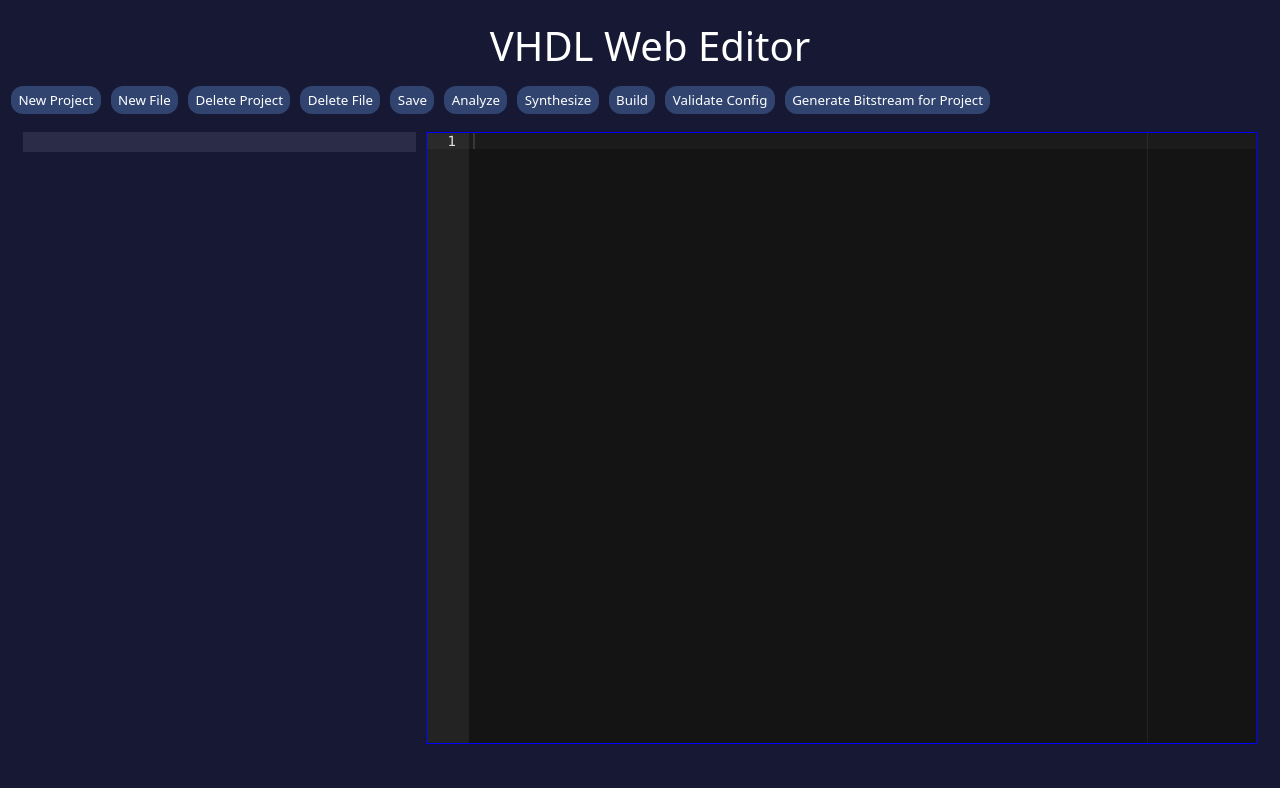
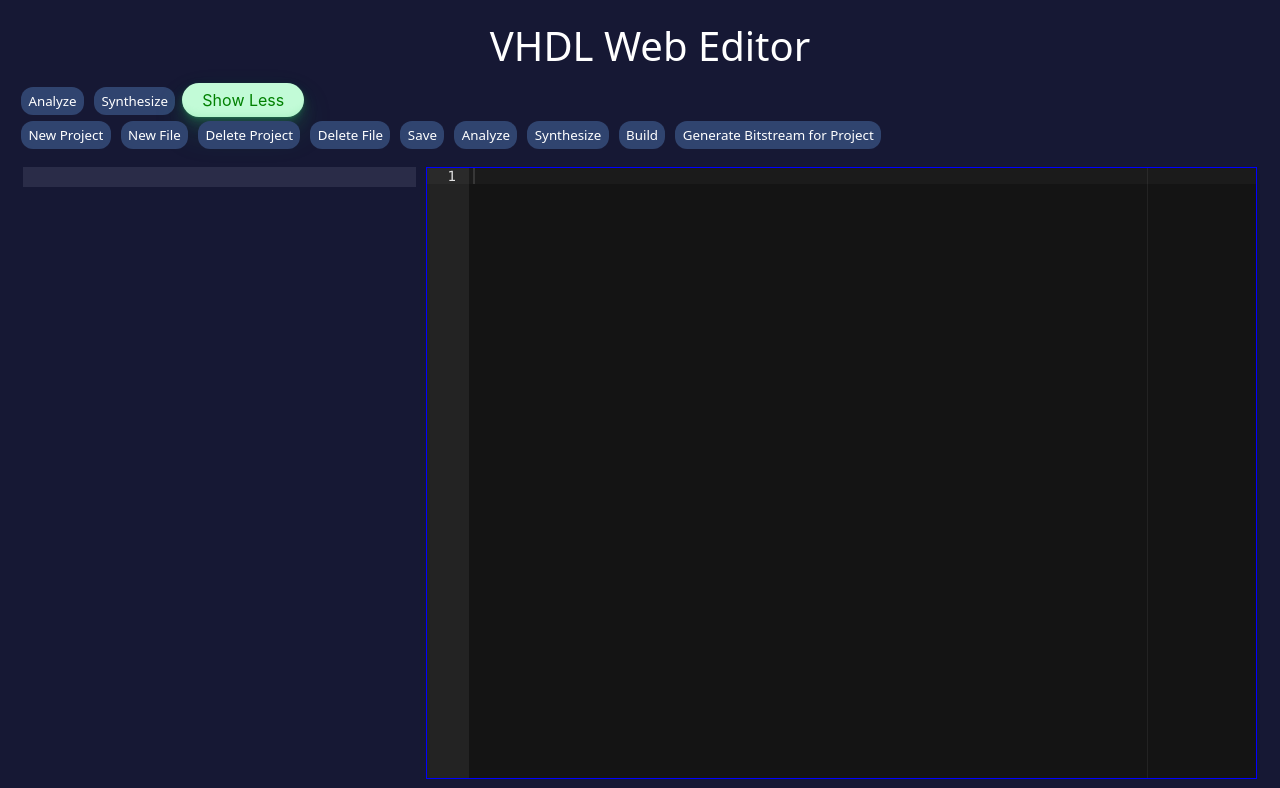
Before and after one commit to dahalankur/es4VHDL, a Flask app: template templates/index.html in a window 1280 px wide. Shown: the top 788 px of the page. Run offline with Flask 3, Linux system fonts and the light colour scheme; the template is opened without the code that fills it, so the values that code supplies are empty; some libraries are stand-ins or nearby versions.

Commit message:
Add edit photo, hover image, drop down, fetch requests

```diff
--- a/app.py
+++ b/app.py
@@ -6,7 +6,7 @@ import toml
 import logging
 from pathlib import Path
 from build_files import safe_run
-from flask import Flask, render_template, request, flash, redirect, url_for, jsonify, send_file
+from flask import Flask, render_template, request, flash, redirect, send_from_directory, url_for, jsonify, send_file
 from flask_htpasswd import HtPasswdAuth
 
 # TODO: vulnerability: if the user sends some other path in one of the GET requests, we will currently run the command for another user. We do not want this, so we want
@@ -25,6 +25,16 @@ from flask_htpasswd import HtPasswdAuth
 
 #  ------ END OF LOGGING INFO ---------
 
+
+
+# ----------- JSON RESPONSE INFO -------------
+# Every response from the server should be a
+# JSON object for normal responses
+#
+# { 'result'  : 'success' | 'fail',
+#   'message' : 'some message',
+#   'tree'   ?: tree_data }
+# ---------- END OF JSON RESPONSE INFO -------
 
 
 default_msg = '''
@@ -54,6 +64,7 @@ htpasswd = HtPasswdAuth(app)
 @app.errorhandler(404)
 def page_not_found(e):
     return render_template('404.html'), 404
+
 
 # TODO: change this, simplify the workflow later when dealing with frontend
 # TODO: Update the size of the file tree and the editor window to be correct.
@@ -88,9 +99,11 @@ def delete_file(user):
     to_delete = request.args.get('filename')
     if os.path.exists(path=to_delete):
         if not os.path.isfile(path=to_delete):
-            app.logger.error(f"{user}: Cannot delete non-file {to_delete}")
-            # TODO: send message to frontend about file not being able to be deleted
-            return redirect(url_for('index'))
+            err_msg = f"{user}: Cannot delete non-file {to_delete}"
+            app.logger.error(err_msg)
+            return jsonify({ "tree": make_tree(path),
+                            "result": 'fail',
+                             "message": err_msg })
         # Delete the file
         try:
             os.remove(to_delete)
@@ -101,8 +114,10 @@ def delete_file(user):
     else:
         # TODO: send message to frontend about file not existing
         app.logger.error(f"{user}: File {to_delete} does not exist")
-        return redirect(url_for('index'))
-    return render_template('index.html', tree=make_tree(path), file_contents=default_msg), 200
+        return jsonify({ "tree": make_tree(path),
+                         "result": 'fail',
+                         "message": f'File {to_delete} does not exist'})
+    return jsonify({ "tree": make_tree(path), "result": 'success', "message": '' })
 
 
 @app.route('/delete_folder', methods = ['GET'])
@@ -112,9 +127,12 @@ def delete_folder(user):
     to_delete = request.args.get('current_dir')
     if os.path.exists(path=to_delete):
         if not os.path.isdir(to_delete):
-            app.logger.error(f"{user}: Cannot delete non-folder {to_delete}")
+            err_msg = f"{user}: Cannot delete non-folder {to_delete}"
+            app.logger.error(err_msg);
             # TODO: send message to frontend about folder not being able to be deleted
-            return redirect(url_for('index'))
+            return jsonify({ "tree": make_tree(path),
+                             "result": 'fail',
+                             "message": err_msg })
         # Delete the folder
         try:
             shutil.rmtree(to_delete, ignore_errors=False, onerror=None)
@@ -125,8 +143,8 @@ def delete_folder(user):
     else:
         # TODO: send message to frontend about folder not existing
         app.logger.error(f"{user}: Folder {to_delete} does not exist")
-        return redirect(url_for('index'))
-    return render_template('index.html', tree=make_tree(path), file_contents=default_msg), 200
+        return jsonify({ "tree": make_tree(path), "result": 'fail', "message": f'Folder {to_delete} does not exist' })
+    return jsonify({ "tree": make_tree(path), "result": 'success', "message": '' })
 
 
 @app.route('/new_folder', methods = ['GET'])
@@ -139,8 +157,11 @@ def new_folder(user):
     if os.path.exists(path=current_dir):
         if os.path.exists(path=new_dir):
             # TODO: send message to frontend about directory already existing
-            app.logger.error(f"{user}: Directory {new_dir} already exists")
-            return redirect(url_for('index'))
+            err_msg = f"{user}: Directory {new_dir} already exists"
+            app.logger.error(err_msg)
+            return jsonify({ "tree": make_tree(path),
+                            "result": 'fail',
+                            "message": err_msg })
 
         try:
         # Create the new directory with appropriate permissions
@@ -152,9 +173,11 @@ def new_folder(user):
             # TODO: send to frontend
     else:
         # TODO: send message to frontend about file not being able to be created
-        app.logger.error(f"{user}: Path to directory {new_dir} does not exist")
-        return redirect(url_for('index'))
-    return render_template('index.html', tree=make_tree(path), file_contents=default_msg), 200
+        err_msg = f"{user}: Path to directory {new_dir} does not exist"
+        app.logger.error(err_msg)
+        return jsonify({ "tree": make_tree(path),
+                         "result": 'fail',
+                         "message": err_msg })
 
 
 @app.route('/new_project', methods = ['GET'])
@@ -191,8 +214,9 @@ src       = []   # List all vhd files you need to build your project
     else:
         app.logger.error(f"{user}: Project {projname} already exists")
         # TODO: send this to frontend
-        return redirect(url_for('index'))
-    return render_template('index.html', tree=make_tree(path), file_contents=default_msg), 200
+    return jsonify({ "tree": make_tree(path),
+                    "result": 'success',
+                    "message": '' })
 
 @app.route('/new_file', methods = ['POST'])
 @htpasswd.required
@@ -209,9 +233,7 @@ def new_file(user):
             error_msg = f"File {filename} already exists"
             app.logger.error(f"{user}: {error_msg}")
             # TODO: send to frontend
-            response = {"contents" : error_msg, "success" : False}
-            # flash('DUPLICATE FILE!!! DUH')
-            # return redirect(url_for('index'))
+            response = {"contents" : error_msg, "result": 'fail', "message": error_msg}
             return jsonify(response)
         try:
             open(filename, "w")
@@ -224,10 +246,17 @@ def new_file(user):
         app.logger.error(f"{user}: Directory {current_dir} does not exist")
         # TODO: send to frontend
         # return redirect(url_for('index'))
-        response = {"success": False, "contents": f"{user}: Directory {current_dir} does not exist"}
+        # response = {"success": False, "contents": f"{user}: Directory {current_dir} does not exist"}
+        return jsonify({'result': 'fail',
+                        'message': f"{user}: Directory {current_dir} does not exist",
+                        "tree":make_tree(path)})
         return jsonify(response)
-    tree = make_tree(path)
-    return jsonify({"success": True, "contents": tree})
+    # tree = make_tree(path)
+    # return jsonify({"success": True, "contents": tree})
+    return jsonify({'result': 'success',
+                    'message': 'Successfully created the new file',
+                    "tree":make_tree(path)})
+
 
     # return render_template('index.html', tree=make_tree(path), file_contents=default_msg), 200
 
@@ -399,7 +428,8 @@ def generate_bin(user):
 
     return jsonify({
             "output" : output,
-            "success" : build_success
+            "success" : build_success,
+            "tree": make_tree(user)
         })
 
 @app.route("/build", methods=['GET'])
@@ -501,7 +531,12 @@ def build(user):
         return redirect(url_for('index'))
 
     app.logger.info(f"{user}: Ran build script on {directory}")
-    return render_template('index.html', tree=make_tree(path), file_contents=default_msg), 200
+    return jsonify({'result': 'success',
+                    'tree': make_tree(user),
+                    'output': output,
+                    'message': ''
+
+    })
 
 def generate_pinconstraint(user, config):
     if not os.path.exists(path=config):
@@ -567,6 +602,11 @@ all:
 
 # TODO: use safe_run for synthesis and build and other external calls
 
+# Serves the image for edit icon
+@app.route('/images/edit-icon.png', methods=['GET'])
+def get_edit_icon():
+    # the image is in static/edit_icon.jpeg
+    return send_from_directory('static', 'edit-icon.png')
 
 if __name__=="__main__":
     app.run(host='localhost', port=8080, debug=True, use_reloader=True)
--- a/static/style.css
+++ b/static/style.css
@@ -1,6 +1,7 @@
 html {
   background-color: rgb(22, 24, 52);
 }
+
 .title {
   font-family: "Inter var", ui-sans-serif, system-ui, -apple-system, system-ui, "Segoe UI", Roboto, "Helvetica Neue", Arial, "Noto Sans", sans-serif, "Apple Color Emoji", "Segoe UI Emoji", "Segoe UI Symbol", "Noto Color Emoji";
   font-size: 40px;
@@ -118,6 +119,10 @@ ul {
   list-style-type: "";
   font-family: "Inter var", ui-sans-serif, system-ui, -apple-system, system-ui, "Segoe UI", Roboto, "Helvetica Neue", Arial, "Noto Sans", sans-serif, "Apple Color Emoji", "Segoe UI Emoji", "Segoe UI Symbol", "Noto Color Emoji";
 }
+.file-tree-file:hover {
+  /* box-shadow: rgba(23, 40, 169, 0.35) 0 -25px 18px -14px inset, rgba(11, 34, 112, 0.25) 0 1px 2px, rgba(44, 187, 99, .25) 0 2px 4px, rgba(44, 187, 99, .25) 0 4px 8px, rgba(26, 51, 126, 0.25) 0 8px 16px, rgba(30, 40, 152, 0.25) 0 16px 32px; */
+  /* transform: scale(1.02) rotate(-1deg); */
+}
 
 /* Below is taken from this tutorial on drop downs */
 
@@ -134,7 +139,6 @@ ul {
   user-select: none;
   /* border: 1px solid gray; */
   color: white;
-
 }
 
 .caret::before {
@@ -232,3 +236,35 @@ ul {
     justify-content: space-evenly;
   }
 }
+
+
+/* CSS */
+.button-33 {
+  background-color: #c2fbd7;
+  border-radius: 100px;
+  box-shadow: rgba(44, 187, 99, .2) 0 -10px 10px -10px inset, rgba(44, 187, 99, .15) 0 1px 2px, rgba(44, 187, 99, .15) 0 2px 4px, rgba(44, 187, 99, .15) 0 4px 8px, rgba(44, 187, 99, .15) 0 8px 16px, rgba(44, 187, 99, .15) 0 16px 32px;
+  color: green;
+  cursor: pointer;
+  display: inline-block;
+  font-family: CerebriSans-Regular, -apple-system, system-ui, Roboto, sans-serif;
+  padding: 7px 20px;
+  text-align: center;
+  text-decoration: none;
+  transition: all 250ms;
+  border: 0;
+  font-size: 16px;
+  user-select: none;
+  -webkit-user-select: none;
+  touch-action: manipulation;
+}
+
+
+.button-33:hover {
+  box-shadow: rgba(44, 187, 99, .35) 0 -25px 18px -14px inset, rgba(44, 187, 99, .25) 0 1px 2px, rgba(44, 187, 99, .25) 0 2px 4px, rgba(44, 187, 99, .25) 0 4px 8px, rgba(44, 187, 99, .25) 0 8px 16px, rgba(44, 187, 99, .25) 0 16px 32px;
+  transform: scale(1.05) rotate(-1deg);
+}
+
+.button-40:hover {
+  box-shadow: rgba(23, 40, 169, 0.35) 0 -25px 18px -14px inset, rgba(11, 34, 112, 0.25) 0 1px 2px, rgba(44, 187, 99, .25) 0 2px 4px, rgba(44, 187, 99, .25) 0 4px 8px, rgba(26, 51, 126, 0.25) 0 8px 16px, rgba(30, 40, 152, 0.25) 0 16px 32px;
+  transform: scale(1.02) rotate(-1deg);
+}
--- a/templates/index.html
+++ b/templates/index.html
@@ -48,13 +48,8 @@
                 .then(response => {
                     return response.json()
                 }).then(data => {
-                    if (data.success) {
-                        // console.log(data.contents);
-                        //document.treeContainer.innerHTML = tree
-                        console.log("Nothing in this branch XXYYZZ");
-                    }
-                    else {
-                        alert(data.contents);
+                    if (data.result !== 'success') {
+                        alert(data.message);
                     }
                 });
         }
@@ -375,7 +370,18 @@
         }
     }
 </script>
-
+<script>
+function ChangeDropDown() {
+  var dropdown = document.getElementById("dropdownButtonTop");
+  if (dropdown.style.display === "none") {
+    dropdown.style.display = "block";
+    document.getElementById("DropDown").innerHTML = "Show Less";
+  } else {
+    dropdown.style.display = "none";
+    document.getElementById("DropDown").innerHTML = "Show More";
+  }
+}
+</script>
 <script src="https://cdnjs.cloudflare.com/ajax/libs/ace/1.12.3/ace.js"
     integrity="sha512-yARx+3W/tyZPXyRfZ4DLRdj0rXF2yjH2D6bKpPslrl1c62Q6ZC808L++ft9jkzIN9vmLtQCFsYNrzoOE/Im2Dg=="
     crossorigin="anonymous" referrerpolicy="no-referrer"></script>
@@ -384,8 +390,11 @@
     <div class="title"> VHDL Web Editor </div>
 
     <div id="navbar-container">
-        <div class="navbar-top">
-
+        <div class="navbar-top" style="margin-left: 10">
+            <button class="button-40" id="Analyze" onclick="analyze()">Analyze</button>
+            <button class="button-40" role="button" onclick="synthesize()">Synthesize</button>
+            <button class="button-33" id="DropDown" onclick="ChangeDropDown()">Show Less </button>
+            <div id="dropdownButtonTop" style="margin-left: 10">
                 <button class="button-40" id="New_Project" onclick="new_project()">New Project</button>
                 <button class="button-40" id="New_File" onclick="new_file()">New File</button>
                 <!-- <button class="button-40"  id="New_Folder" onclick="new_folder()">New Folder</button> -->
@@ -395,8 +404,9 @@
                 <button class="button-40" id="Analyze" onclick="analyze()">Analyze</button>
                 <button class="button-40" role="button" onclick="synthesize()">Synthesize</button>
                 <button class="button-40" id="Build" onclick="build()">Build</button>
-            <button class="button-40" id="ValidateTOML" onclick="save_file(); validateToml()">Validate Config</button>
-            <button class="button-40" id="Generate_Bin" onclick="generate_bin()">Generate Bitstream for Project</button>
+                <button class="button-40" id="Generate_Bin" onclick="generate_bin()">Generate Bitstream for
+                    Project</button>
+            </div>
 
         </div>
     </div>
@@ -407,9 +417,9 @@
             <!-- <ol id="myUL"> -->
             <ul>
                 {%- for item in tree.children recursive %}
-                <li class="file-tree-file">
+                <li class="file-tree-file caret">
                     {%- if item.children is defined -%}
-                    <i class="fa fa-folder" style="color: white"></i>
+                    &nbsp;<i class="fa fa-folder" style="color: white"></i>
                     {%- elif item.name.endswith('.vhd') -%}
                     <i class="fa fa-file-code-o" style="color: white"></i>
                     {% elif item.name.endswith('.toml') -%}
@@ -417,7 +427,7 @@
                     {%- else -%}
                     <i class="fa fa-file-o" style="color: gray"></i>
                     {%- endif %}
-                    <span class="caret" id="{{ item.path }}" data-pathname="{{ item.path }}"
+                    <span class="" id="{{ item.path }}" data-pathname="{{ item.path }}"
                         data-dirname="{{ item.dirname }}" oncontextmenu="window.alert('todo');
                         return false;">
                         {{ item.name }}
@@ -436,9 +446,9 @@
         </div>
         <div class="name-and-ide-box">
 
-            <div class="filename" id="filename_container" style="display: none;"><img width="40px" height="40px"
-                    src="https://www.eecs.tufts.edu/~ebrown26/ankur-img.png" id="save_indicator" hidden /><span
-                    id="filename_name"></span></div>
+            <div class="filename" id="filename_container" style="display: none;"><img width="20px" height="20px"
+                    style="margin-right: 5px;" src="https://www.eecs.tufts.edu/~ebrown26/ankur-img.png"
+                    id="save_indicator" hidden /><span id="filename_name"></span></div>
             <!-- the text editor -->
             <div id="editor_container">
                 <div class="ide" id="editor"> {{ file_contents }} </div>
@@ -469,8 +479,8 @@
     // using input event instead of change since it's called with some timeout
     editor.on("input", function () {
         saveIndicator.hidden = editor.session.getUndoManager().isClean();
-        let src3 = "https://www.eecs.tufts.edu/~ebrown26/ellis-img.png";
-        saveIndicator.src = src3;
+        let src = '/images/edit-icon.png';
+        saveIndicator.src = src;
     });
 </script>
 
```
Also changed, not shown: static/edit-icon.png (added). Lines whose indentation alone changed are shown as unchanged.
